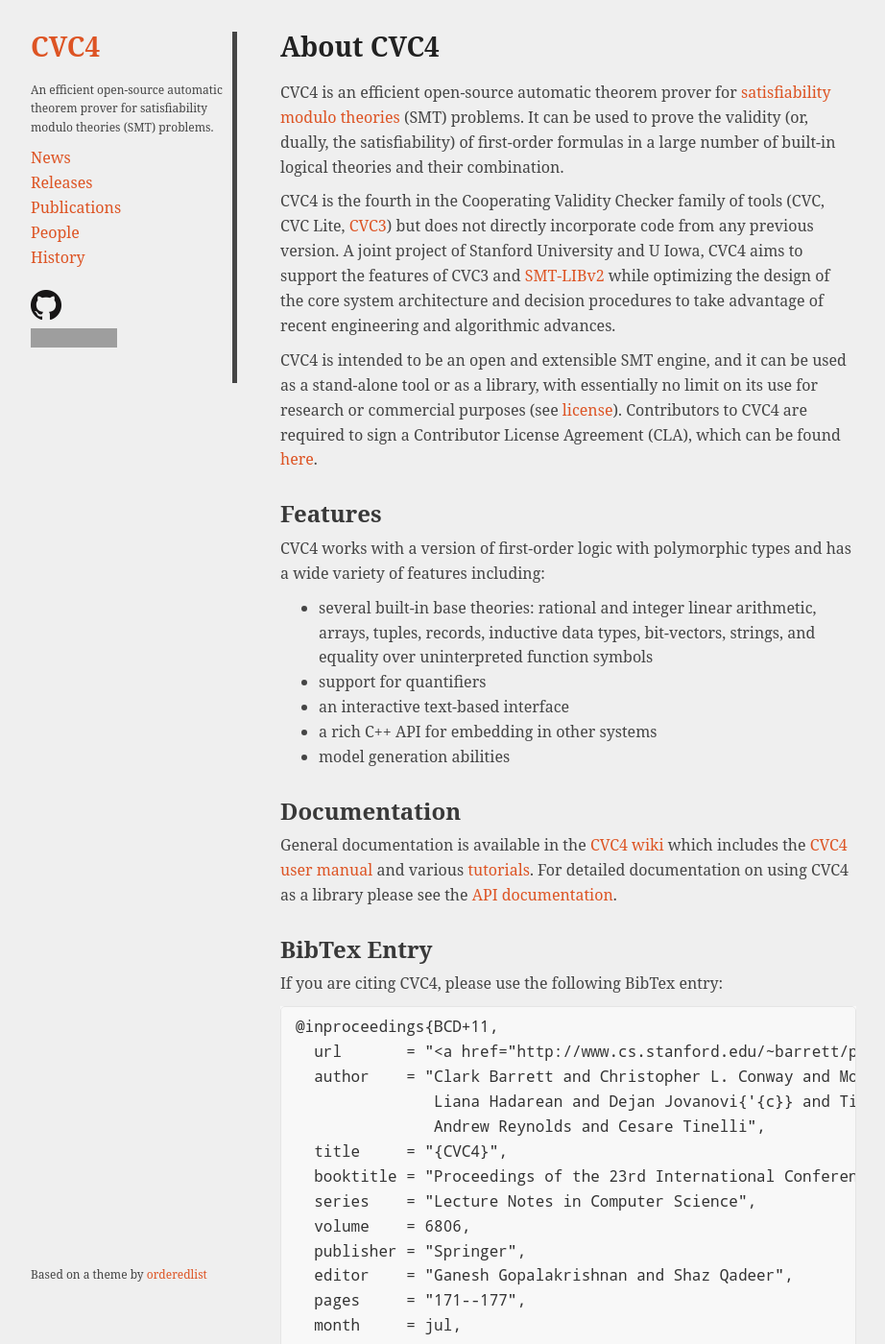
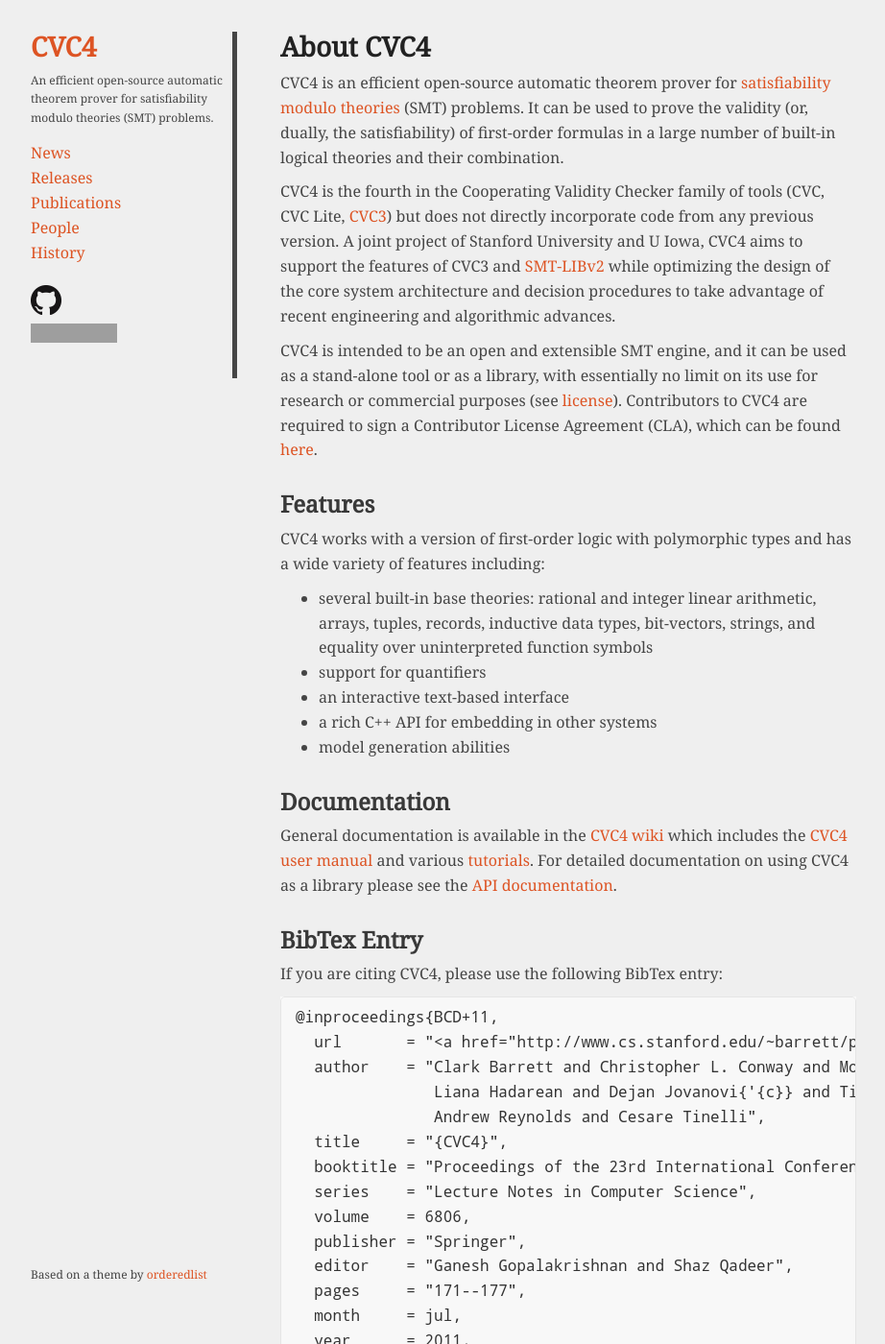
Before and after one commit to 4tXJ7f/cvc4-test.github.io, a Jekyll site: the page built from index.md, in a window 1280 px wide and 1400 px high. Shown: the whole window at 96% size, without its empty margins (178-1100 px from the left). Built offline with Jekyll 4.4.1, drawn with Linux system fonts in a browser that asks for light colours; our own code applies the rules of GitHub Pages for plain Markdown files; grey boxes are pictures that could not be loaded.

Commit message:
Minor changes

```diff
--- a/_layouts/default.html
+++ b/_layouts/default.html
@@ -4,6 +4,8 @@
     <meta charset="UTF-8">
     <meta http-equiv="X-UA-Compatible" content="IE=edge">
     <meta name="viewport" content="width=device-width, initial-scale=1">
+
+    <link href="https://fonts.googleapis.com/css?family=Noto+Serif" rel="stylesheet">
 
 {% seo %}
     <link rel="stylesheet" href="{{ "/assets/css/style.css?v=" | append: site.github.build_revision | relative_url }}">
--- a/_sass/jekyll-theme-minimal.scss
+++ b/_sass/jekyll-theme-minimal.scss
@@ -17,7 +17,7 @@ h1, h2, h3, h4, h5, h6 {
 
 h1 {
   margin-top: 0px;
-  margin-bottom: 20px;
+  margin-bottom: 10px;
 }
 
 p, ul, ol, table, pre, dl {
@@ -203,7 +203,8 @@ strong {
 }
 
 .description {
-  font-size:12px;
+  font-size: 12px;
+  margin-bottom: 15px;
 }
 
 section {
```
